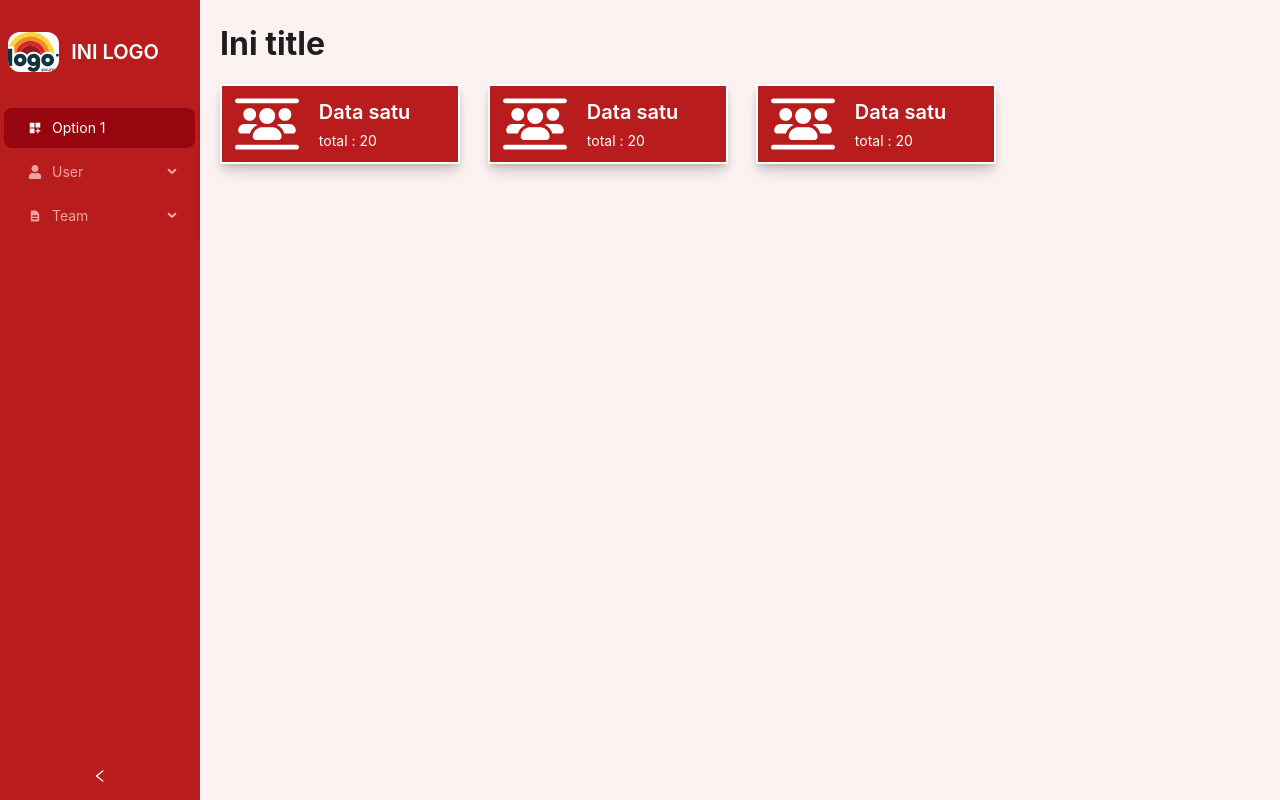
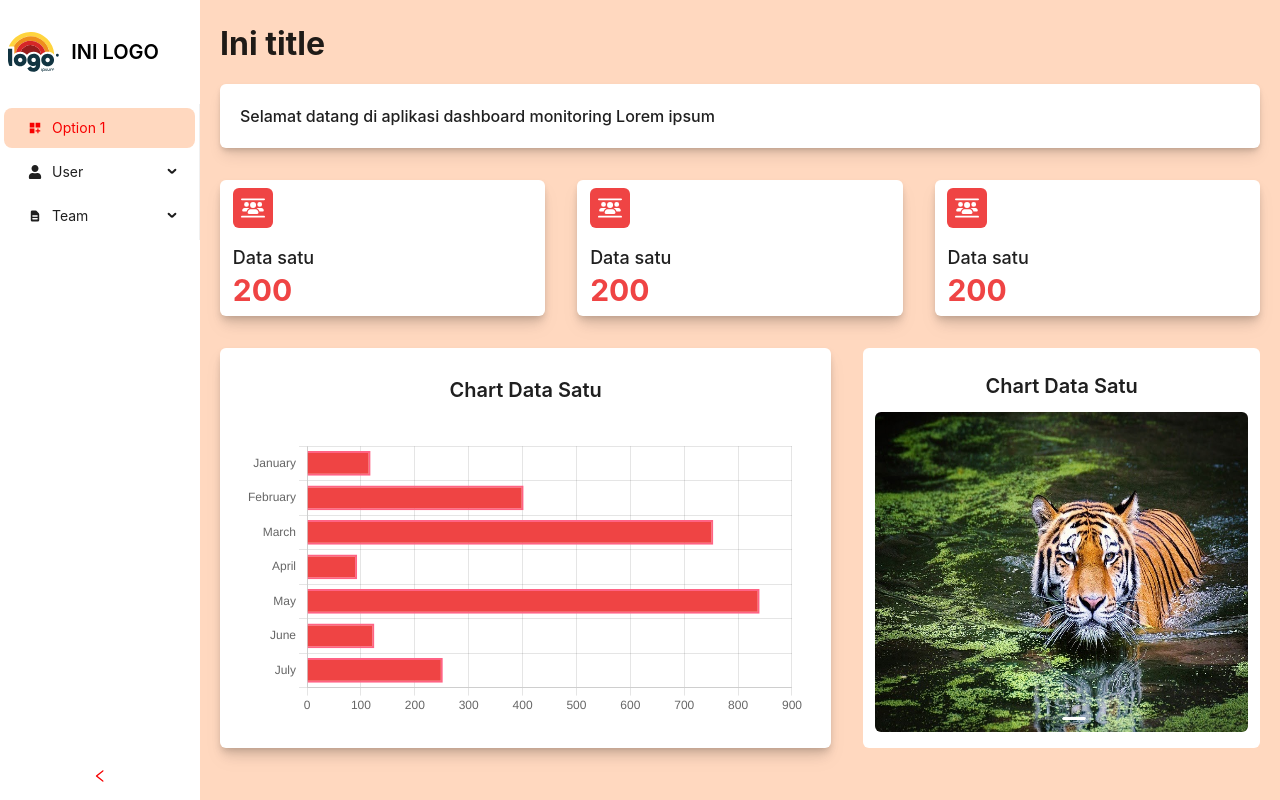
Before and after one commit to Nanahandresaputra/monitoring-pembelajaran, a React (Create React App) app in the folder frontend/: page / in a window 1280 px wide. Built offline with nearby package versions, Linux system fonts and the light colour scheme.

Commit message:
add carousel frontend

```diff
--- /dev/null
+++ b/frontend/src/assets/index.js
@@ -0,0 +1,4 @@
+import img2 from "./img-2.jpg";
+import img1 from "./img-1.jpg";
+
+export { img1, img2 };
--- a/frontend/src/components/card-container/index.js
+++ b/frontend/src/components/card-container/index.js
@@ -2,7 +2,7 @@ import React from "react";
 
 const CardContainer = ({ childern }) => {
   return (
-    <section className="p-[1.5rem] h-[90vh] w-full bg-white">
+    <section className="p-[1.5rem] h-[90vh] w-full bg-white rounded-md">
       {childern}
     </section>
   );
--- /dev/null
+++ b/frontend/src/components/dashboard/bar-chart.js
@@ -0,0 +1,69 @@
+import React from "react";
+import {
+  Chart as ChartJS,
+  CategoryScale,
+  LinearScale,
+  BarElement,
+  Title,
+  Tooltip,
+  Legend,
+} from "chart.js";
+import { Bar } from "react-chartjs-2";
+
+ChartJS.register(
+  CategoryScale,
+  LinearScale,
+  BarElement,
+  Title,
+  Tooltip,
+  Legend
+);
+
+const options = {
+  maintainAspectRatio: false,
+  indexAxis: "y",
+  elements: {
+    bar: {
+      borderWidth: 2,
+    },
+  },
+  //   responsive: true,
+  plugins: {
+    legend: {
+      display: false,
+    },
+    // title: {
+    //   display: true,
+    //   text: "Chart.js Horizontal Bar Chart",
+    // },
+  },
+};
+
+const labels = ["January", "February", "March", "April", "May", "June", "July"];
+
+const data = {
+  labels,
+  datasets: [
+    {
+      label: "Dataset 1",
+      data: new Array(12)
+        .fill()
+        .map((_, index) => Math.floor(Math.random(index) * 900)),
+      borderColor: "rgb(255, 99, 132)",
+      backgroundColor: "rgb(239 68 68)",
+    },
+  ],
+};
+
+const BarChart = () => {
+  return (
+    <section className="w-full h-[50vh] flex flex-col bg-white space-y-8 rounded-md drop-shadow-lg shadow-lg items-center pt-[3.5vh]">
+      <h3 className="text-xl font-semibold">Chart Data Satu</h3>
+      <div className="w-11/12 h-[35vh]">
+        <Bar options={options} data={data} />
+      </div>
+    </section>
+  );
+};
+
+export default BarChart;
--- a/frontend/src/components/dashboard/card-dashboard.js
+++ b/frontend/src/components/dashboard/card-dashboard.js
@@ -3,11 +3,11 @@ import { FaUsersBetweenLines } from "react-icons/fa6";
 
 const CardDashboard = () => {
   return (
-    <section className="p-[0.8rem] h-[10vh] w-[15rem] drop-shadow-lg shadow-lg bg-red-700 border-2 border-white flex space-x-5 items-center">
-      <FaUsersBetweenLines className="text-white text-[4rem]" />
-      <div className="flex-1 text-white space-y-1">
-        <p className="text-xl font-semibold">Data satu</p>
-        <p className="text-medium">total : 20</p>
+    <section className="rounded-md px-[0.8rem] h-[17vh] flex flex-col justify-center w-ful drop-shadow-lg shadow-lg bg-white space-y-4">
+      <FaUsersBetweenLines className="text-[2.5rem] p-2 bg-red-500 text-white rounded-md" />
+      <div>
+        <p className="text-lg font-medium">Data satu</p>
+        <p className="text-3xl text-red-500 font-bold">200</p>
       </div>
     </section>
   );
--- /dev/null
+++ b/frontend/src/components/dashboard/info-media.js
@@ -0,0 +1,17 @@
+import React from "react";
+import { Carousel } from "antd";
+import { img1, img2 } from "../../assets";
+
+const InfoMedia = () => {
+  return (
+    <section className="h-[50vh] rounded-md bg-white items-center space-y-3 pt-[3vh]">
+      <h3 className="text-xl font-semibold text-center">Chart Data Satu</h3>
+      <Carousel autoplay effect="fade" className="rounded-md mx-3 mb-5">
+        <img src={img1} alt="img1" className="rounded-md h-[40vh]" />
+        <img src={img2} alt="img2" className="rounded-md h-[40vh]" />
+      </Carousel>
+    </section>
+  );
+};
+
+export default InfoMedia;
--- a/frontend/src/components/menu-sider/index.js
+++ b/frontend/src/components/menu-sider/index.js
@@ -5,6 +5,7 @@ import { HiDocumentText } from "react-icons/hi";
 import { MdDashboardCustomize } from "react-icons/md";
 import logo from "../../assets/logo.svg";
 
+const MenuSider = ({ collapsed }) => {
   function getItem(label, key, icon, children) {
     return {
       key,
@@ -24,8 +25,6 @@ const items = [
       (getItem("Team 1", "6"), getItem("Team 2", "8")),
     ]),
   ];
-const MenuSider = ({ collapsed }) => {
-  console.log(collapsed);
   return (
     <section>
       <div className="flex items-center my-[4vh] mx-2">
@@ -34,11 +33,7 @@ const MenuSider = ({ collapsed }) => {
           alt="logo"
           className="w-[4vw] object-contain bg-white rounded-xl"
         />
-        <h3
-          className={
-            collapsed ? "hidden" : "text-xl ms-3 font-semibold text-white"
-          }
-        >
+        <h3 className={collapsed ? "hidden" : "text-xl ms-3 font-semibold"}>
           INI LOGO
         </h3>
       </div>
--- a/frontend/src/layout/dashboard/index.js
+++ b/frontend/src/layout/dashboard/index.js
@@ -1,13 +1,28 @@
 import React from "react";
 import CardDashboard from "../../components/dashboard/card-dashboard";
+import BarChart from "../../components/dashboard/bar-chart";
+import InfoMedia from "../../components/dashboard/info-media";
 
 const Dashboard = () => {
   return (
-    <section>
-      <div className="flex space-x-7 items-center">
+    <section className="space-y-8">
+      <div className="bg-white rounded-md drop-shadow-md shadow-lg p-5">
+        <p className="text-base font-medium">
+          Selamat datang di aplikasi dashboard monitoring Lorem ipsum
+        </p>
+      </div>
+      <div className="grid grid-cols-3 gap-x-8 items-center">
         <CardDashboard />
         <CardDashboard />
         <CardDashboard />
+      </div>
+      <div className="grid grid-cols-5 gap-x-8 items-center">
+        <div className="col-span-3">
+          <BarChart />
+        </div>
+        <div className="col-span-2">
+          <InfoMedia />
+        </div>
       </div>
     </section>
   );
--- a/frontend/src/utils/themme.js
+++ b/frontend/src/utils/themme.js
@@ -1,18 +1,17 @@
 export const themme = {
   components: {
     Layout: {
-      siderBg: "rgb(185 28 28)",
-      triggerBg: "rgb(185 28 28)",
-      bodyBg: "rgb(253, 242, 242)",
+      siderBg: "white",
+      triggerBg: "white",
+      bodyBg: "#ffd8bf",
+      triggerColor: "rgb(247, 0, 0)",
     },
     Menu: {
-      itemColor: "rgba(245, 186, 186, 0.88)",
-      itemBg: "rgb(185, 28, 28)",
-      itemSelectedColor: "rgb(255, 255, 255)",
-      itemHoverColor: "rgba(255, 255, 255, 0.88)",
-      itemSelectedBg: "rgb(151, 6, 14)",
-      popupBg: "rgb(185, 28, 28)",
-      itemActiveBg: "rgba(0, 0, 0, 0.06)",
+      itemActiveBg: "rgb(255, 255, 255)",
+      itemHoverBg: "#ffd8bf",
+      itemHoverColor: "rgba(255, 1, 1, 0.88)",
+      itemSelectedColor: "rgb(247, 0, 0)",
+      itemSelectedBg: "#ffd8bf",
     },
   },
 };
```
Also changed, not shown: frontend/src/assets/img-1.jpg (added), frontend/src/assets/img-2.jpg (added). Lines whose indentation alone changed are shown as unchanged.
